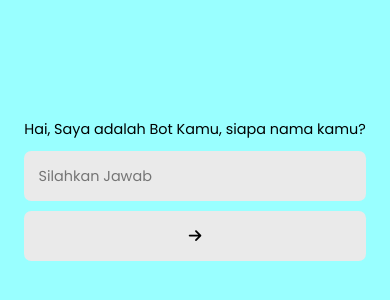
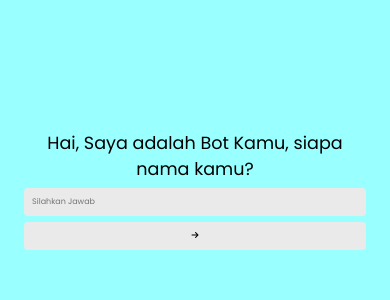
Before and after one commit to linggarelang/fake-bot, a plain HTML site: page index.html in a window 390 px wide. Shown: the part 232-532 px from the top of the page. Drawn offline with Linux system fonts and the light colour scheme.

Commit message:
update responsive style.css

```diff
--- a/style.css
+++ b/style.css
@@ -91,11 +91,36 @@ input {
     }
 }
 
-@media (max-width: 1366px) {
+@media (max-width: 730px) {
+    .wrapper {
+        padding: 1rem;
+        margin: 2rem;
+    }
+
+    p {
+        font-size: 2.2rem;
+        text-align: center;
+    }
+
+    .row {
+        display: flex;
+        width: 100%;
+        flex-direction: column;
+        flex-wrap: wrap;
+        align-content: center;
+        justify-content: center;
+    }
+
+    button {
+        margin-left: 0;
+    }
+}
+
+@media (max-width: 450px) {
     html {
-        font-size: 90%;
-        }
+        font-size: 50%;
     }
+
     .row {
         flex-wrap: wrap;
         flex-direction: column;
```
